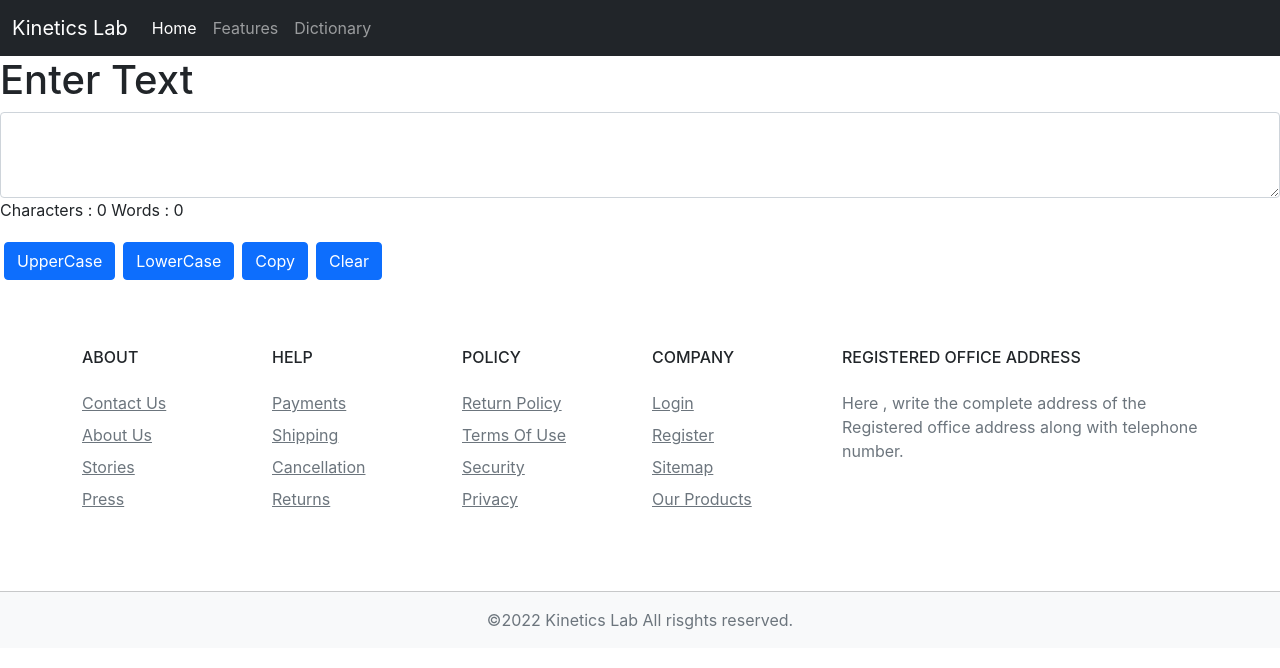
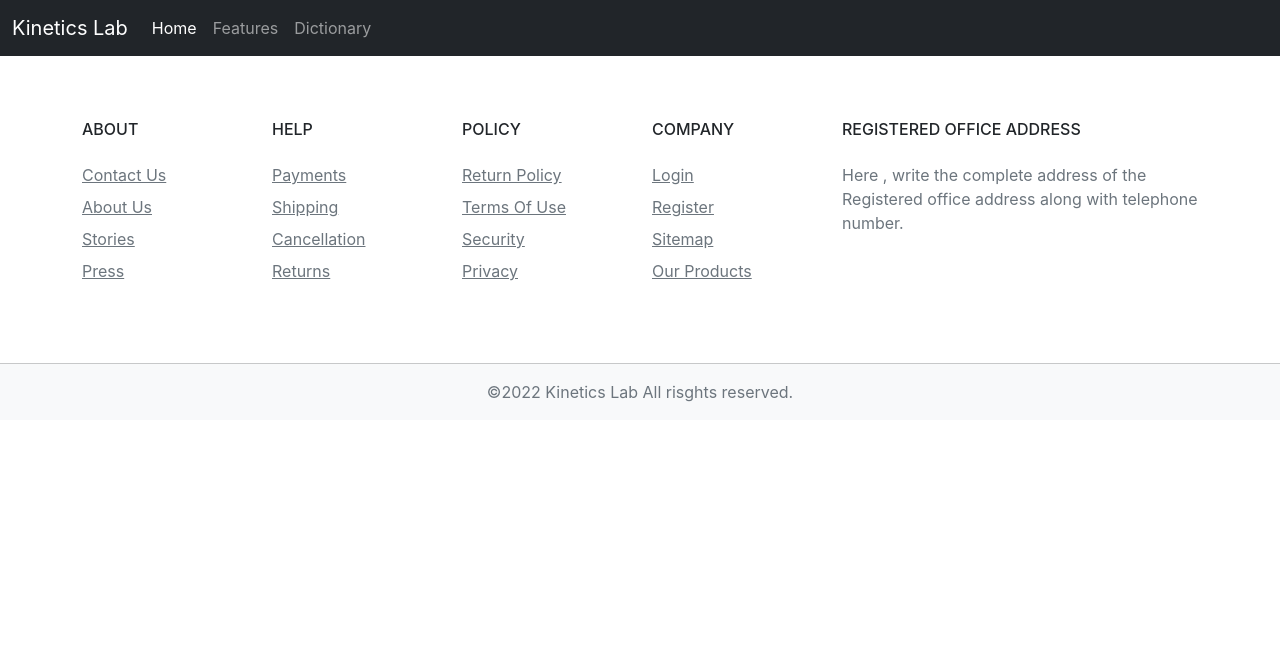
Before and after one commit to thedhruvkumar/React-Project, a React (Create React App) app: page / in a window 1280 px wide. Shown: the top 668 px of the page. Built offline with nearby package versions, Linux system fonts and the light colour scheme.

Commit message:
Update App.jsx

```diff
--- a/src/App.jsx
+++ b/src/App.jsx
@@ -13,7 +13,6 @@ function App() {
         <Route path="/" element={
           <>
         <NavBar/>
-        <TextForm/>
         <Footer/>
           </>}>
           <Route index element={<TextForm/>} />
```
